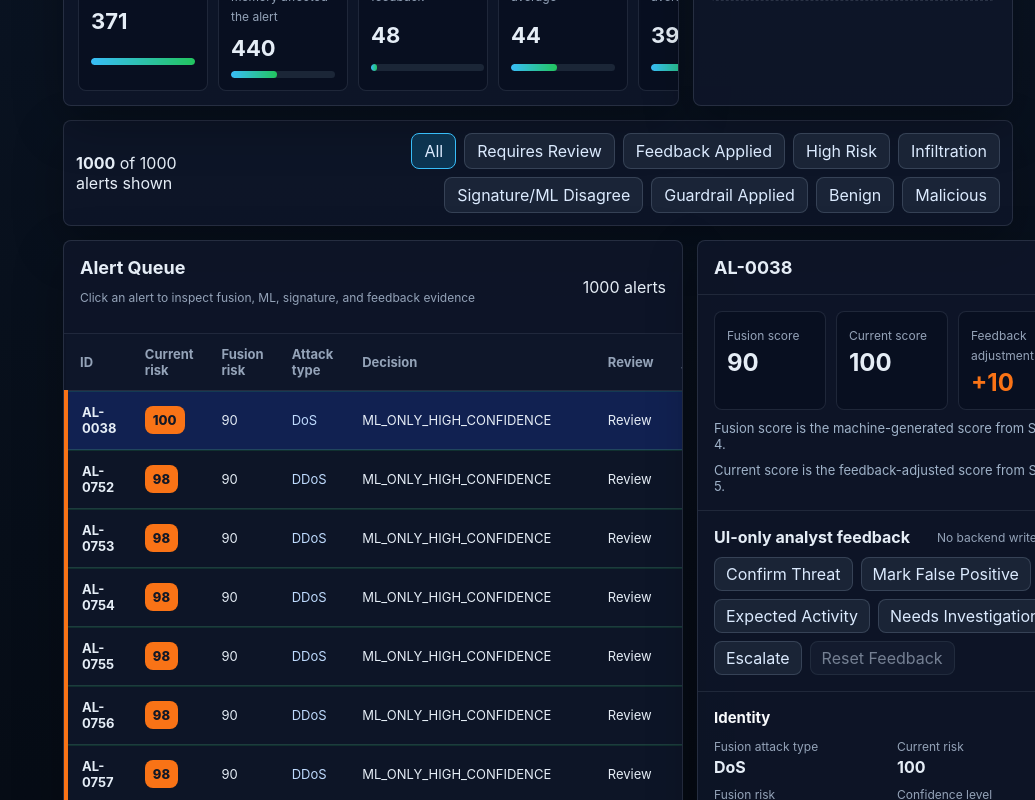
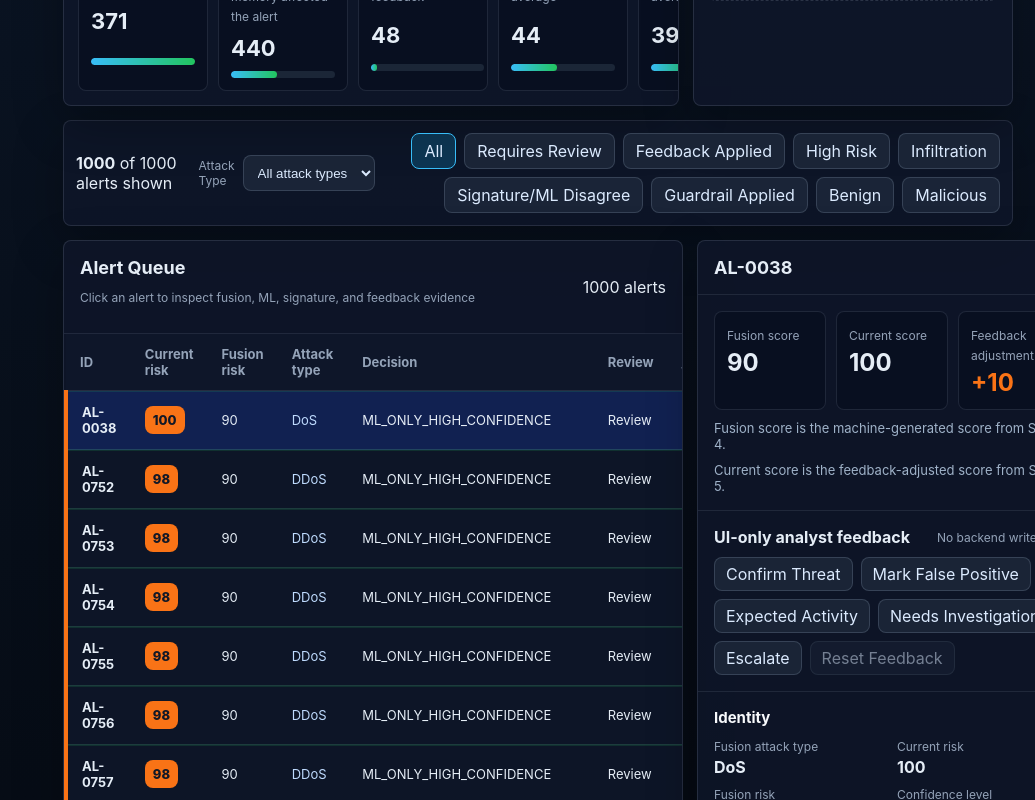
Before and after one commit to LCK0629/ids-dashboard, a React (Vite) app in the folder dashboard/: page / in a window 1280 px wide. Shown: the part 880-1680 px from the top of the page, without its empty margins (245-1280 px from the left). Built offline with nearby package versions, Linux system fonts and the light colour scheme.

Commit message:
Add dashboard attack type filter

```diff
--- a/dashboard/src/App.tsx
+++ b/dashboard/src/App.tsx
@@ -17,6 +17,7 @@ import { Sidebar, type DashboardView } from './components/Sidebar';
 import type {
   FeedbackAdjustedAlert,
   FeedbackEvaluationSummary,
+  AttackTypeFilter,
   FilterKey,
   FusionEvaluationSummary,
 } from './types/alerts';
@@ -26,7 +27,12 @@ import {
   calculateSessionKpis,
   createLocalFeedbackOverride,
 } from './utils/feedback';
-import { filterAlerts, sortAlerts } from './utils/alertFilters';
+import {
+  attackTypeOptions,
+  filterAlerts,
+  filterAlertsByAttackType,
+  sortAlerts,
+} from './utils/alertFilters';
 import { replayIntervalMs } from './utils/replay';
 
 const alerts = feedbackAdjustedAlerts as FeedbackAdjustedAlert[];
@@ -42,6 +48,7 @@ const viewLabels: Record<DashboardView, string> = {
 
 export default function App() {
   const [activeFilter, setActiveFilter] = useState<FilterKey>('all');
+  const [activeAttackType, setActiveAttackType] = useState<AttackTypeFilter>('all');
   const [activeView, setActiveView] = useState<DashboardView>('operations');
   const [isReplayMode, setIsReplayMode] = useState(false);
   const [isReplayRunning, setIsReplayRunning] = useState(false);
@@ -58,10 +65,11 @@ export default function App() {
     [isReplayMode, locallyAdjustedAlerts, replayIndex]
   );
   const sortedAlerts = useMemo(() => sortAlerts(replayVisibleAlerts), [replayVisibleAlerts]);
-  const filteredAlerts = useMemo(
-    () => filterAlerts(sortedAlerts, activeFilter),
-    [activeFilter, sortedAlerts]
-  );
+  const attackTypes = useMemo(() => attackTypeOptions(replayVisibleAlerts), [replayVisibleAlerts]);
+  const filteredAlerts = useMemo(() => {
+    const stageFilteredAlerts = filterAlerts(sortedAlerts, activeFilter);
+    return filterAlertsByAttackType(stageFilteredAlerts, activeAttackType);
+  }, [activeAttackType, activeFilter, sortedAlerts]);
   const [selectedAlertId, setSelectedAlertId] = useState<string | undefined>(sortedAlerts[0]?.id);
   const selectedAlert = filteredAlerts.find((alert) => alert.id === selectedAlertId)
     || filteredAlerts[0]
@@ -94,6 +102,12 @@ export default function App() {
       setSelectedAlertId(sortedAlerts[0]?.id);
     }
   }, [selectedAlertId, sortedAlerts]);
+
+  useEffect(() => {
+    if (activeAttackType !== 'all' && !attackTypes.includes(activeAttackType)) {
+      setActiveAttackType('all');
+    }
+  }, [activeAttackType, attackTypes]);
 
   function applyFeedback(alert: FeedbackAdjustedAlert, action: AnalystFeedbackAction) {
     setLocalFeedbackMap((currentMap) => ({
@@ -189,6 +203,12 @@ export default function App() {
             </div>
             <FilterBar
               activeFilter={activeFilter}
+              activeAttackType={activeAttackType}
+              attackTypes={attackTypes}
+              onAttackTypeChange={(attackType) => {
+                setActiveAttackType(attackType);
+                setSelectedAlertId(undefined);
+              }}
               onFilterChange={(filter) => {
                 setActiveFilter(filter);
                 setSelectedAlertId(undefined);
--- a/dashboard/src/components/FilterBar.tsx
+++ b/dashboard/src/components/FilterBar.tsx
@@ -1,4 +1,4 @@
-import type { FilterKey } from '../types/alerts';
+import type { AttackTypeFilter, FilterKey } from '../types/alerts';
 
 interface FilterOption {
   key: FilterKey;
@@ -19,18 +19,43 @@ const filters: FilterOption[] = [
 
 interface FilterBarProps {
   activeFilter: FilterKey;
+  activeAttackType: AttackTypeFilter;
+  attackTypes: string[];
   onFilterChange: (filter: FilterKey) => void;
+  onAttackTypeChange: (attackType: AttackTypeFilter) => void;
   visibleCount: number;
   totalCount: number;
 }
 
-export function FilterBar({ activeFilter, onFilterChange, visibleCount, totalCount }: FilterBarProps) {
+export function FilterBar({
+  activeFilter,
+  activeAttackType,
+  attackTypes,
+  onFilterChange,
+  onAttackTypeChange,
+  visibleCount,
+  totalCount,
+}: FilterBarProps) {
   return (
     <section className="filter-bar" aria-label="Alert filters">
       <div>
         <strong>{visibleCount}</strong>
         <span> of {totalCount} alerts shown</span>
       </div>
+      <label className="attack-type-filter">
+        <span>Attack Type</span>
+        <select
+          onChange={(event) => onAttackTypeChange(event.target.value)}
+          value={activeAttackType}
+        >
+          <option value="all">All attack types</option>
+          {attackTypes.map((attackType) => (
+            <option key={attackType} value={attackType}>
+              {attackType}
+            </option>
+          ))}
+        </select>
+      </label>
       <div className="filter-buttons">
         {filters.map((filter) => (
           <button
--- a/dashboard/src/styles.css
+++ b/dashboard/src/styles.css
@@ -123,6 +123,25 @@ button {
   flex-wrap: wrap;
   justify-content: flex-end;
   gap: 8px;
+}
+
+.attack-type-filter {
+  display: flex;
+  align-items: center;
+  gap: 8px;
+  margin-left: auto;
+  color: #94a3b8;
+  font-size: 12px;
+}
+
+.attack-type-filter select {
+  min-height: 36px;
+  max-width: 190px;
+  border: 1px solid rgba(148, 163, 184, 0.24);
+  border-radius: 8px;
+  padding: 0 10px;
+  color: #dbeafe;
+  background: rgba(30, 41, 59, 0.82);
 }
 
 .filter-buttons button {
@@ -369,6 +388,15 @@ button {
 
   .filter-buttons {
     justify-content: flex-start;
+  }
+
+  .attack-type-filter {
+    margin-left: 0;
+    justify-content: space-between;
+  }
+
+  .attack-type-filter select {
+    max-width: min(220px, 100%);
   }
 }
 
--- a/dashboard/src/types/alerts.ts
+++ b/dashboard/src/types/alerts.ts
@@ -8,6 +8,8 @@ export type FilterKey =
   | 'guardrail-applied'
   | 'benign'
   | 'malicious';
+
+export type AttackTypeFilter = 'all' | string;
 
 export interface FeedbackAdjustedAlert {
   id: string;
--- a/dashboard/src/utils/alertFilters.ts
+++ b/dashboard/src/utils/alertFilters.ts
@@ -1,4 +1,4 @@
-import type { FeedbackAdjustedAlert, FilterKey } from '../types/alerts';
+import type { AttackTypeFilter, FeedbackAdjustedAlert, FilterKey } from '../types/alerts';
 
 export function isHighRisk(alert: FeedbackAdjustedAlert): boolean {
   return Number(alert.currentRiskScore ?? 0) >= 70;
@@ -73,6 +73,26 @@ export function filterAlerts(alerts: FeedbackAdjustedAlert[], filter: FilterKey)
   });
 }
 
+export function alertAttackType(alert: FeedbackAdjustedAlert): string {
+  return alert.fusionAttackType || alert.signatureAttackType || alert.mlPredictedAttackType || 'Unknown';
+}
+
+export function attackTypeOptions(alerts: FeedbackAdjustedAlert[]): string[] {
+  return [...new Set(alerts.map(alertAttackType))]
+    .filter((attackType) => attackType.trim().length > 0)
+    .sort((a, b) => a.localeCompare(b));
+}
+
+export function filterAlertsByAttackType(
+  alerts: FeedbackAdjustedAlert[],
+  attackType: AttackTypeFilter
+): FeedbackAdjustedAlert[] {
+  if (attackType === 'all') {
+    return alerts;
+  }
+  return alerts.filter((alert) => alertAttackType(alert) === attackType);
+}
+
 export function formatScore(score?: number | null): string {
   if (score === undefined || score === null || Number.isNaN(Number(score))) {
     return 'N/A';
```
Also changed, not shown: 2 other files (tests, documents, lock files or other folders).
